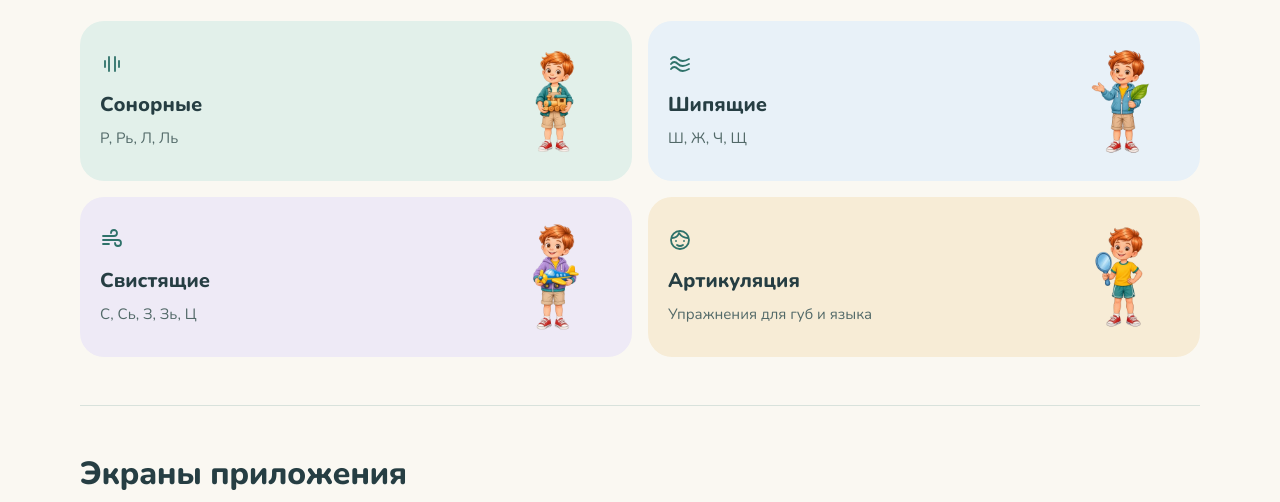
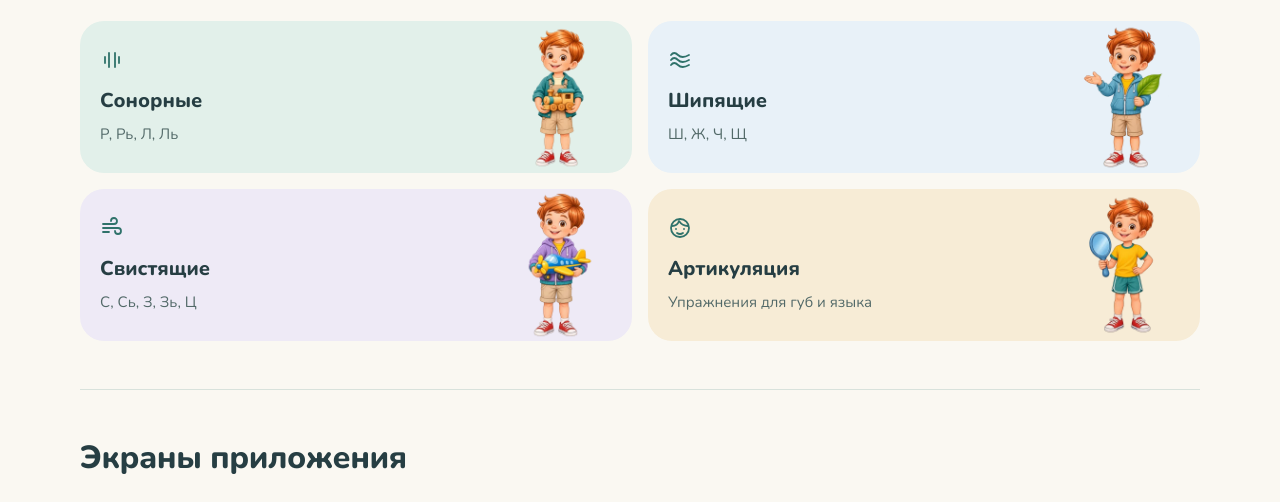
Before and after one commit to 4ICTOTA/govorushkin, a plain HTML site: page public/index.html in a window 1280 px wide. Shown: the part 676-1178 px from the top of the page. Drawn offline with Linux system fonts and the light colour scheme.

Commit message:
fix(site): enlarge card scenes and refresh Android screens

```diff
--- a/public/index.html
+++ b/public/index.html
@@ -62,28 +62,28 @@
                 <svg viewBox="0 0 24 24" aria-hidden="true"><path d="M5 9v6m4-10v14m6-14v14m4-10v6"/></svg>
                 <h3>Сонорные</h3><p>Р, Рь, Л, Ль</p>
               </div>
-              <img class="category-hero" src="./assets/directions/sonorants.webp" alt="" width="112" height="112" loading="lazy" decoding="async">
+              <img class="category-hero" src="./assets/directions/sonorants.webp" alt="" width="104" height="152" loading="lazy" decoding="async">
             </article>
             <article class="category sibilants">
               <div class="category-copy">
                 <svg viewBox="0 0 24 24" aria-hidden="true"><path d="M3 7q3-4 7 0t11 0M3 12q3-4 7 0t11 0M3 17q3-4 7 0t11 0"/></svg>
                 <h3>Шипящие</h3><p>Ш, Ж, Ч, Щ</p>
               </div>
-              <img class="category-hero" src="./assets/directions/sibilants.webp" alt="" width="112" height="112" loading="lazy" decoding="async">
+              <img class="category-hero" src="./assets/directions/sibilants.webp" alt="" width="104" height="152" loading="lazy" decoding="async">
             </article>
             <article class="category whistling">
               <div class="category-copy">
                 <svg viewBox="0 0 24 24" aria-hidden="true"><path d="M3 8h11a3 3 0 1 0-3-3M3 12h15a3 3 0 1 1-3 3M3 16h6"/></svg>
                 <h3>Свистящие</h3><p>С, Сь, З, Зь, Ц</p>
               </div>
-              <img class="category-hero" src="./assets/directions/whistling.webp" alt="" width="112" height="112" loading="lazy" decoding="async">
+              <img class="category-hero" src="./assets/directions/whistling.webp" alt="" width="104" height="152" loading="lazy" decoding="async">
             </article>
             <article class="category articulation">
               <div class="category-copy">
                 <svg viewBox="0 0 24 24" aria-hidden="true"><circle cx="12" cy="12" r="9"/><path d="M4 10c4 0 6-2 7-5 2 3 5 5 9 5M8 13h.01M16 13h.01M9 17q3 2 6 0"/></svg>
                 <h3>Артикуляция</h3><p>Упражнения для губ и языка</p>
               </div>
-              <img class="category-hero" src="./assets/directions/articulation.webp" alt="" width="112" height="112" loading="lazy" decoding="async">
+              <img class="category-hero" src="./assets/directions/articulation.webp" alt="" width="104" height="152" loading="lazy" decoding="async">
             </article>
           </div>
         </section>
--- a/public/styles.css
+++ b/public/styles.css
@@ -75,10 +75,10 @@ nav a:hover, .site-footer a:hover, .text-link:hover { text-decoration: underline
 .character figcaption { color: var(--primary); text-align: center; font-size: clamp(1.375rem, 2.5vw, 1.75rem); font-weight: 900; line-height: 1.25; }
 .character img { width: min(100%, 280px); margin-top: 16px; }
 .category-grid { display: grid; grid-template-columns: repeat(2, minmax(0, 1fr)); gap: 16px; margin-top: 24px; }
-.category { display: flex; flex-wrap: wrap; align-items: center; gap: 16px; padding: 24px 20px; border-radius: var(--card-radius); min-width: 0; }
-.category-copy { flex: 1 1 180px; min-width: 0; }
+.category { display: flex; flex-wrap: wrap; align-items: center; gap: 16px; padding: 0 20px; border-radius: var(--card-radius); min-width: 0; min-height: 152px; }
+.category-copy { flex: 1 1 10rem; min-width: 0; padding-block: 24px; }
 .category-copy > * + * { margin-top: 8px; }
-.category .category-hero { width: 112px; height: 112px; object-fit: contain; flex: 0 0 112px; margin-left: auto; }
+.category .category-hero { width: 104px; height: 152px; object-fit: cover; flex: 0 0 104px; margin-left: auto; }
 .category svg { color: var(--primary); }
 .category p { font-size: .9375rem; }
 .sonorants { background: var(--mint); }
@@ -128,7 +128,7 @@ nav a:hover, .site-footer a:hover, .text-link:hover { text-decoration: underline
 }
 
 @media (max-width: 24rem) {
-  .category { padding: 24px; }
+  .category { padding-inline: 24px; }
   .actions { width: 100%; flex-direction: column; }
   .project-note { padding: 24px; }
 }
```
Also changed, not shown: public/assets/screens/home.webp, public/assets/screens/login.webp, public/assets/screens/selection.webp, 2 other files.
